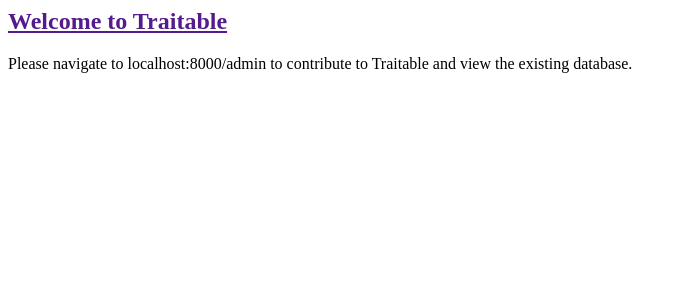
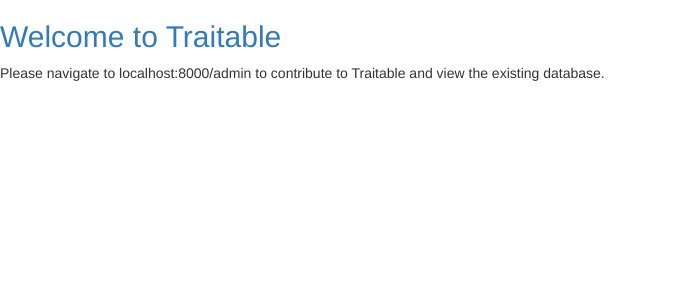
Before and after one commit to jmkoch/Traitable-Traits_Pubs, a Python web app: template Traits/templates/Traits/welcome_page.html in a window 1280 px wide. Shown: the top 300 px of the page, without its empty margins (0-691 px from the left). Run offline with Jinja, Linux system fonts and the light colour scheme; the template is opened without the code that fills it, so the values that code supplies are empty; some libraries are stand-ins or nearby versions.

Commit message:
added link

```diff
--- a/Traits/templates/Traits/welcome_page.html
+++ b/Traits/templates/Traits/welcome_page.html
@@ -1,6 +1,8 @@
 <html>
     <head>
-        <title>Welcome to Traitable</title>
+
+        <link rel="stylesheet" href="//maxcdn.bootstrapcdn.com/bootstrap/3.2.0/css/bootstrap.min.css">
+        <link rel="stylesheet" href="//maxcdn.bootstrapcdn.com/bootstrap/3.2.0/css/bootstrap-theme.min.css">
 
     </head>
     <body>
```
